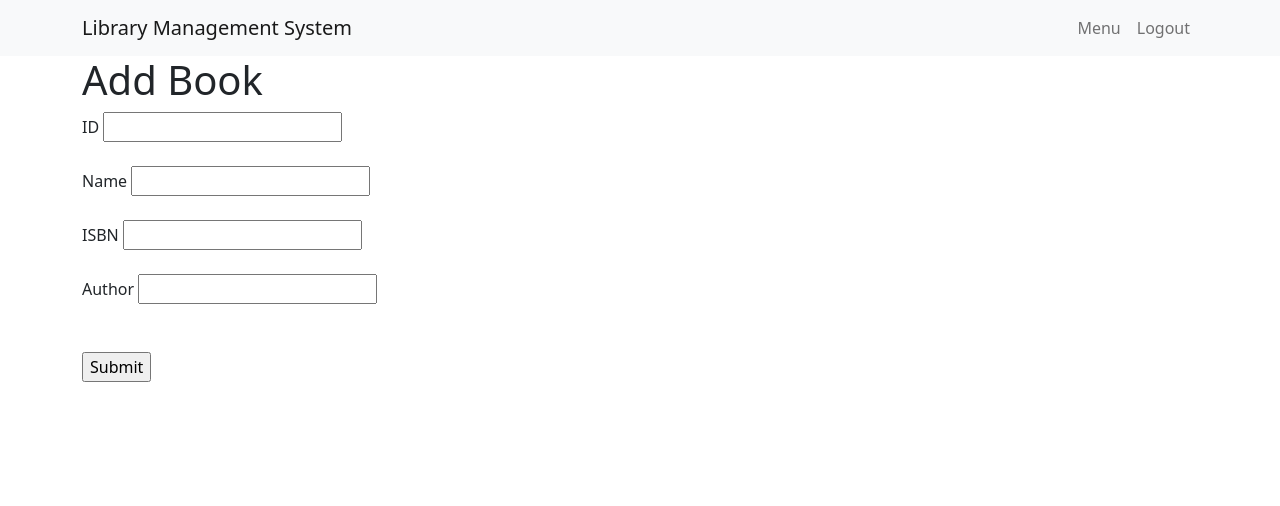
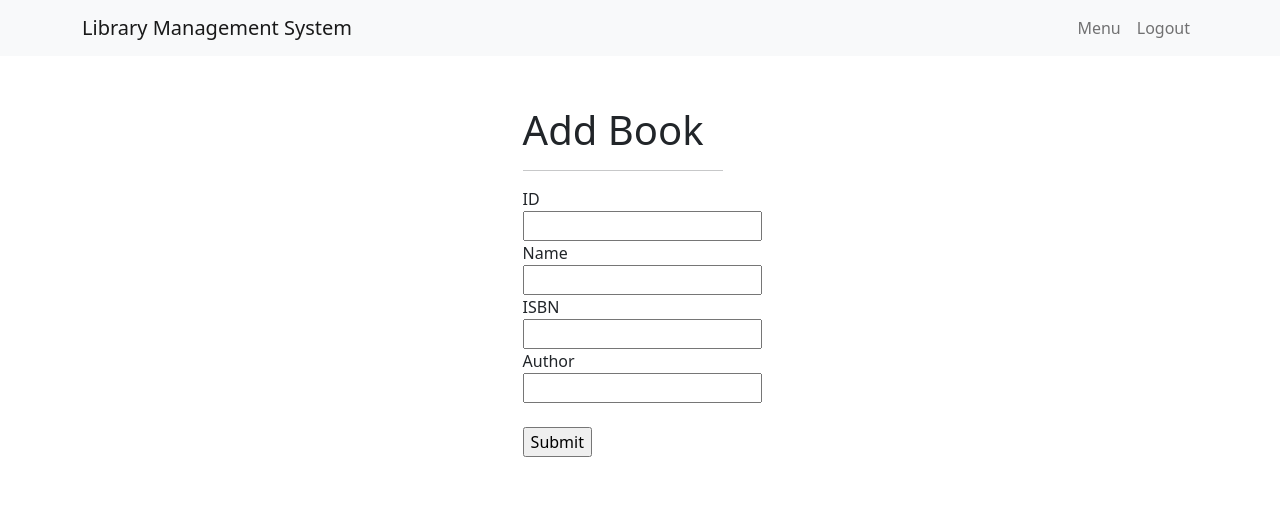
Before and after one commit to surojitsaha56/LMS, a Django app: page /registration/addbook in a window 1280 px wide. Shown: the top 506 px of the page. Run offline with Django 3.2, Linux system fonts and the light colour scheme; the visitor is signed in with stand-in values (Sample User, id 1).

Commit message:
aligned some forms to center

```diff
--- a/registration/templates/registration/addbook.html
+++ b/registration/templates/registration/addbook.html
@@ -2,30 +2,42 @@
 
 {% block content %}
 
+<style>
+    .container{
+        position: relative;
+    }
+    .addbook-form{
+        padding: 50px;
+        position: absolute;
+        width: 300px;
+        top: 60%;
+        left: 35%;
+    }
+</style>
 
 
-<h1>Add Book</h1>
-<div>
+<div class="container">
+    <div class="addbook-form">
+        <h1>Add Book</h1><hr>
         <form method="POST" action="">
             {% csrf_token %}
-        ID
+            ID<br>
             {{form.bid}}
-        <br><br>
-        Name
+            <br>
+            Name<br>
             {{form.bname}}
-        <br><br>
-        ISBN
+            <br>
+            ISBN<br>
             {{form.isbn}}
-        <br><br>
-        Author
+            <br>
+            Author<br>
             {{form.author}}
-        <br><br>
+            <br>
 
             <br>
             <input type="submit" name="Add">
-
         </form>
-
+    </div>
 </div>
 
 
--- a/registration/templates/registration/booktable.html
+++ b/registration/templates/registration/booktable.html
@@ -8,8 +8,9 @@
 
 <div class="row">
     <div class="col-md">
+        <br><br>
         <div class="card card-body">
-            <h1>Book Table</h1>
+            <h1 style="text-align: center;">Book Table</h1>
         </div>
         <div class="card card-body">
             <table class="table">
--- a/registration/templates/registration/showissuetable.html
+++ b/registration/templates/registration/showissuetable.html
@@ -4,8 +4,9 @@
 
 <div class="row">
     <div class="col-md">
+        <br><br>
         <div class="card card-body">
-            <h1>Student Table</h1>
+            <h1 style="text-align: center;">Student Table</h1>
         </div>
         <div class="card card-body">
             <table class="table">
```
Also changed, not shown: registration/templates/registration/addstudent.html (+21 -13 lines), registration/templates/registration/issuetable.html (+16 -9 lines), registration/templates/registration/studenttable.html (+2 -5 lines). Lines whose indentation alone changed are shown as unchanged.
